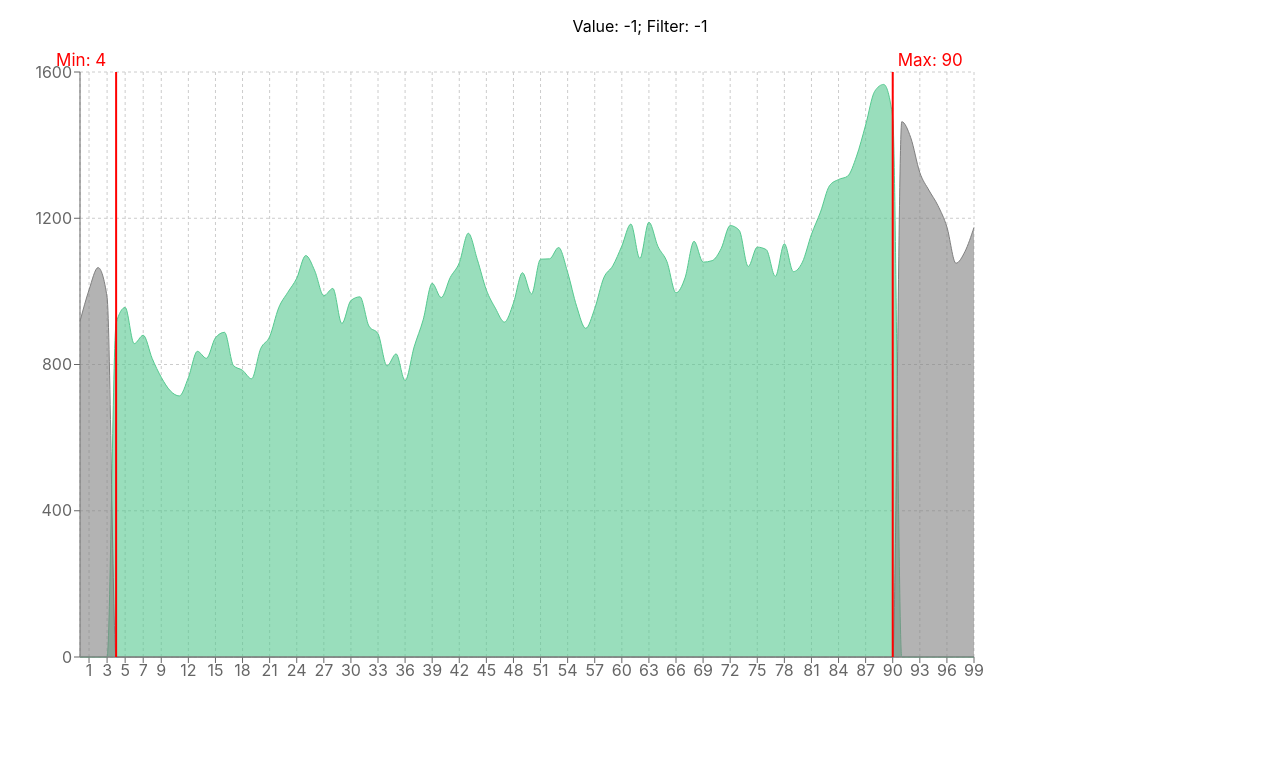
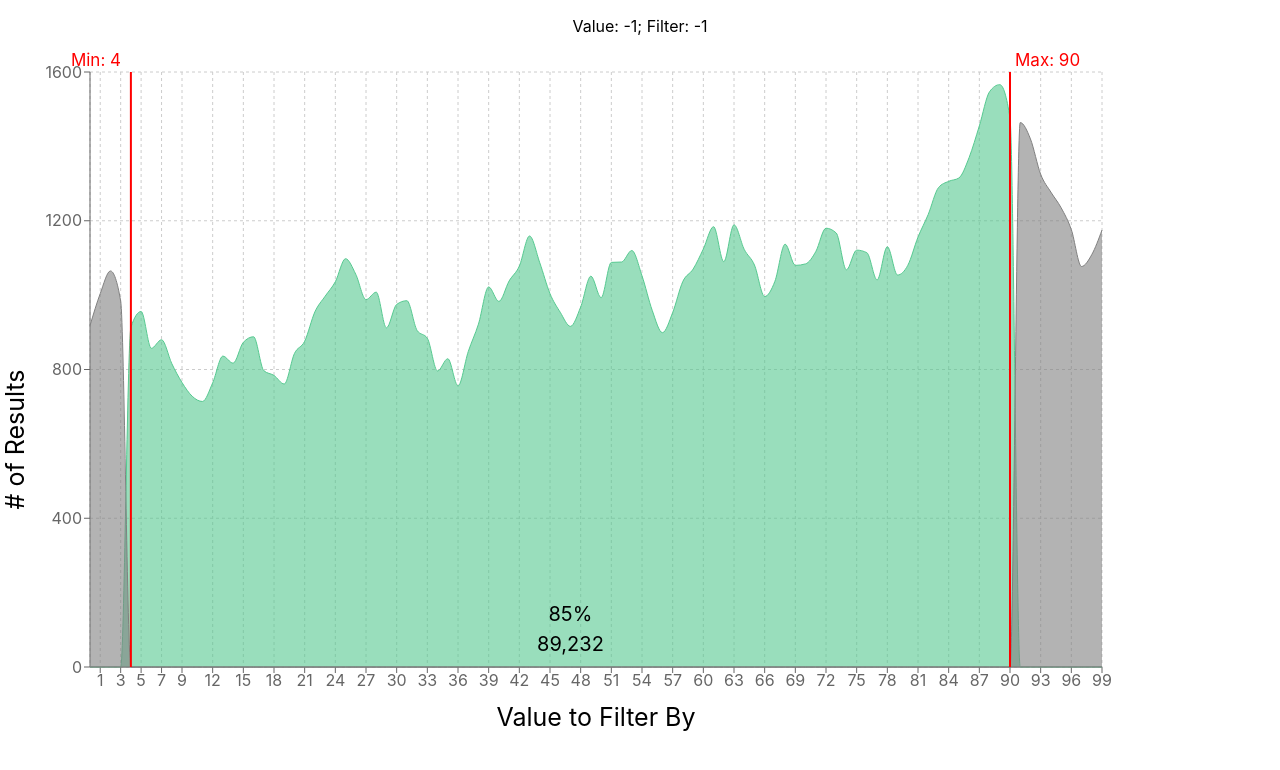
Before and after one commit to darrendawson/AreaChartFilterInput, a React (Create React App) app: page / in a window 1280 px wide. Shown: the top 770 px of the page. Built offline with nearby package versions, Linux system fonts and the light colour scheme.

Commit message:
Add label to Areas to show total number of results in each region of filter

```diff
--- a/src/App.js
+++ b/src/App.js
@@ -58,6 +58,8 @@
           updateFilter={this.updateFilterValue}
           minKey='min'
           maxKey='max'
+          yAxisLabel="# of Results"
+          xAxisLabel="Value to Filter By"
         />
       </div>
     );
--- a/src/ChartComponent.js
+++ b/src/ChartComponent.js
@@ -3,7 +3,7 @@
 // Imports ---------------------------------------------------------------------
 
 import {
-  AreaChart, Area, Line, XAxis, YAxis, CartesianGrid, Tooltip, Legend, ReferenceLine, ResponsiveContainer
+  AreaChart, Area, Line, XAxis, YAxis, CartesianGrid, Tooltip, Legend, ReferenceLine, ResponsiveContainer, Label, ReferenceArea
 } from 'recharts';
 
 // Constants -------------------------------------------------------------------
@@ -45,16 +45,35 @@
   // takes props.data and breaks it into 3 lists (filtered for being < min, filtered for being > max, and not filtered)
   getFilteredData = (data) => {
     let filtered = [];
+    let stats = {min: false, max: false}; // <- keeps track of what the min/max values in the entire dataset are
+    let distribution = {
+      'min':   {'n': 0, 'total': 0},
+      'valid': {'n': 0, 'total': 0},
+      'max':   {'n': 0, 'total': 0}
+    }
+
     for (let i = 0; i < data.length; i++) {
       if (data[i]['value'] < this.props.min) {
         filtered.push({'value': data[i]['value'], 'min-results': data[i]['results'], 'max-results': 0, 'results': 0 });
+        distribution['min']['n'] += 1;
+        distribution['min']['total'] += data[i]['results'];
       } else if (data[i]['value'] > this.props.max) {
         filtered.push({'value': data[i]['value'], 'min-results': 0, 'max-results': data[i]['results'], 'results': 0 });
+        distribution['max']['n'] += 1;
+        distribution['max']['total'] += data[i]['results'];
       } else {
         filtered.push({'value': data[i]['value'], 'min-results': 0, 'max-results': 0, 'results': data[i]['results'] });
+        distribution['valid']['n'] += 1;
+        distribution['valid']['total'] += data[i]['results'];
+      }
+
+      if ((stats['min'] === false) || (data[i]['value'] < stats['min'])) {
+        stats['min'] = data[i]['value'];
+      } else if ((stats['max'] == false) || (data[i]['value'] > stats['max'])) {
+        stats['max'] = data[i]['value'];
       }
     }
-    return filtered;
+    return [filtered, stats, distribution];
   }
 
 
@@ -110,14 +129,91 @@
   }
 
 
+  // Area Labels are rendered as ReferenceLines
+  // minValue is the smallest value in the dataset, maxValue is the largest (x-axis)
+  renderAreaLabels = (data, minValue, maxValue, distributionOfData) => {
+    let centerOfMin   = minValue + (this.props.min - minValue) / 2;
+    let centerOfMax   = this.props.max + (maxValue - this.props.max) / 2;
+    let centerOfValid = this.props.min + (this.props.max - this.props.min) / 2;
+
+    // find closest values to the "center of" variables so that it will be rendered
+    let roundedValueMin = false;
+    let roundedValueMax = false;
+    let roundedValueValid = false;
+
+    // function will pick the value that's closest to the center point
+    let getNewRoundedValue = function(center, oldValue, newValue) {
+      if (oldValue === false) {
+        return newValue;
+      }
+      if (Math.abs(center - newValue) < Math.abs(center - oldValue)) {
+        return newValue;
+      }
+      return oldValue;
+    }
+
+    for (let i = 0; i < data.length; i++) {
+      let value = data[i]['value'];
+      roundedValueMin   = getNewRoundedValue(centerOfMin, roundedValueMin, value);
+      roundedValueMax   = getNewRoundedValue(centerOfMax, roundedValueMax, value);
+      roundedValueValid = getNewRoundedValue(centerOfValid, roundedValueValid, value);
+    }
+
+    // a custom Component for rendering the label
+    function ReferenceLabel(props) {
+      const { fill, value, viewBox } = props;
+      const x = viewBox.width + viewBox.x;
+      let yOffset = (props.yOffset === undefined ? 0 : props.yOffset);
+      const y = viewBox.y + viewBox.height - 16 - yOffset;
+      return (
+          <text x={x} y={y} fill={fill} fontSize={20} textAnchor="middle">
+              {value}
+          </text>
+      )
+    }
+
+
+    // determine which reference lines we should actually draw
+    // -> only if the area it's marking is >= 15% of the entire graph
+    let fullSize = maxValue - minValue;
+    let checkIfShouldRender = function(totalSize, borderLeft, borderRight) {
+      return (borderRight - borderLeft > totalSize / 8);
+    }
+
+    let getLabelTextValue = function(distributionData) {
+      return distributionData['total'].toLocaleString();
+    }
+    let getLabelTextPercent = function(distributionData, total) {
+      let percent = Math.round(distributionData['total'] / total * 100, 0);
+      return percent + "%";
+    }
+
+    let results = {'valid': {'val': null, 'percent': null}, 'min': {'val': null, 'percent': null}, 'max': {'val': null, 'percent': null}};
+    let totalNumberOfResults = distributionOfData['min']['total'] + distributionOfData['max']['total'] + distributionOfData['valid']['total'];
+    if (checkIfShouldRender(fullSize, this.props.min, this.props.max)) {
+      results['valid']['val']     = (<ReferenceLine alwaysShow={true} x={roundedValueValid} stroke="grey" strokeOpacity={0} label={<ReferenceLabel value={getLabelTextValue(distributionOfData['valid'])}/>}/>);
+      results['valid']['percent'] = (<ReferenceLine alwaysShow={true} x={roundedValueValid} stroke="grey" strokeOpacity={0} label={<ReferenceLabel value={getLabelTextPercent(distributionOfData['valid'], totalNumberOfResults)} yOffset={30}/>}/>);
+    }
+    if (checkIfShouldRender(fullSize, minValue, this.props.min)) {
+      results['min']['val']     = (<ReferenceLine alwaysShow={true} x={roundedValueMin} stroke="grey" strokeOpacity={0} label={<ReferenceLabel value={getLabelTextValue(distributionOfData['min'])}/>}/>);
+      results['min']['percent'] = (<ReferenceLine alwaysShow={true} x={roundedValueMin} stroke="grey" strokeOpacity={0} label={<ReferenceLabel value={getLabelTextPercent(distributionOfData['min'], totalNumberOfResults)} yOffset={30}/>}/>);
+    }
+    if (checkIfShouldRender(fullSize, this.props.max, maxValue)) {
+      results['max']['val']     = (<ReferenceLine alwaysShow={true} x={roundedValueMax} stroke="grey" strokeOpacity={0} label={<ReferenceLabel value={getLabelTextValue(distributionOfData['max'])}/>}/>);
+      results['max']['percent'] = (<ReferenceLine alwaysShow={true} x={roundedValueMax} stroke="grey" strokeOpacity={0} label={<ReferenceLabel value={getLabelTextPercent(distributionOfData['max'], totalNumberOfResults)} yOffset={30}/>}/>);
+    }
+    return results;
+  }
+
   render() {
-    let data = this.getFilteredData(this.props.data);
+    let [data, statsAboutData, distributionOfData] = this.getFilteredData(this.props.data);
     let referenceLines = this.renderReferenceLines();
+    let areaLabels = this.renderAreaLabels(this.props.data, statsAboutData['min'], statsAboutData['max'], distributionOfData)
 
     return (
       <div style={{'height': '100%', 'width': '100%'}}>
         <p>Value: {this.state.hoveredValue}; Filter: {this.state.selectedFilter}</p>
-        <ResponsiveContainer width="80%" height="80%">
+        <ResponsiveContainer width="90%" height="90%">
 
           <AreaChart
              data={data}
@@ -125,10 +221,9 @@
              onMouseLeave={() => this.setState({hoveredValue: -1, selectedFilter: NO_FILTER})}
              onMouseUp={() => this.setState({selectedFilter: NO_FILTER})}
            >
-
              <CartesianGrid strokeDasharray="3 3" />
-             <XAxis dataKey="value" />
-             <YAxis />
+             <XAxis dataKey="value" height={100} label={{value: this.props.xAxisLabel, position: 'innerBottom', fontSize: 25}}/>
+             <YAxis type="number" width={70} label={{ value: this.props.yAxisLabel, angle: -90, position: 'left', fontSize: 25}}/>
              {this.renderToolTip()}
 
              <Area type="monotone" dataKey="results" stroke="#56c990" fill="#56c990" isAnimationActive={false}/>
@@ -138,6 +233,13 @@
              {/* Make sure to render reference lines last so they get rendered above everything else*/}
              {referenceLines['min']}
              {referenceLines['max']}
+             {areaLabels['valid']['val']}
+             {areaLabels['valid']['percent']}
+             {areaLabels['min']['val']}
+             {areaLabels['min']['percent']}
+             {areaLabels['max']['val']}
+             {areaLabels['max']['percent']}
+
          </AreaChart>
        </ResponsiveContainer>
       </div>
```
